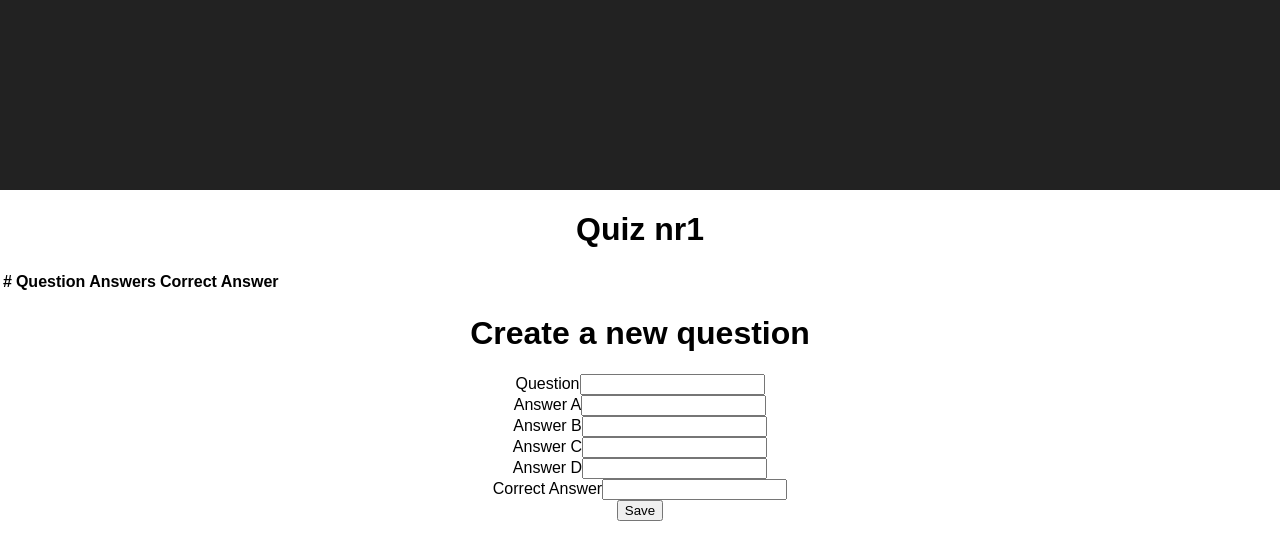
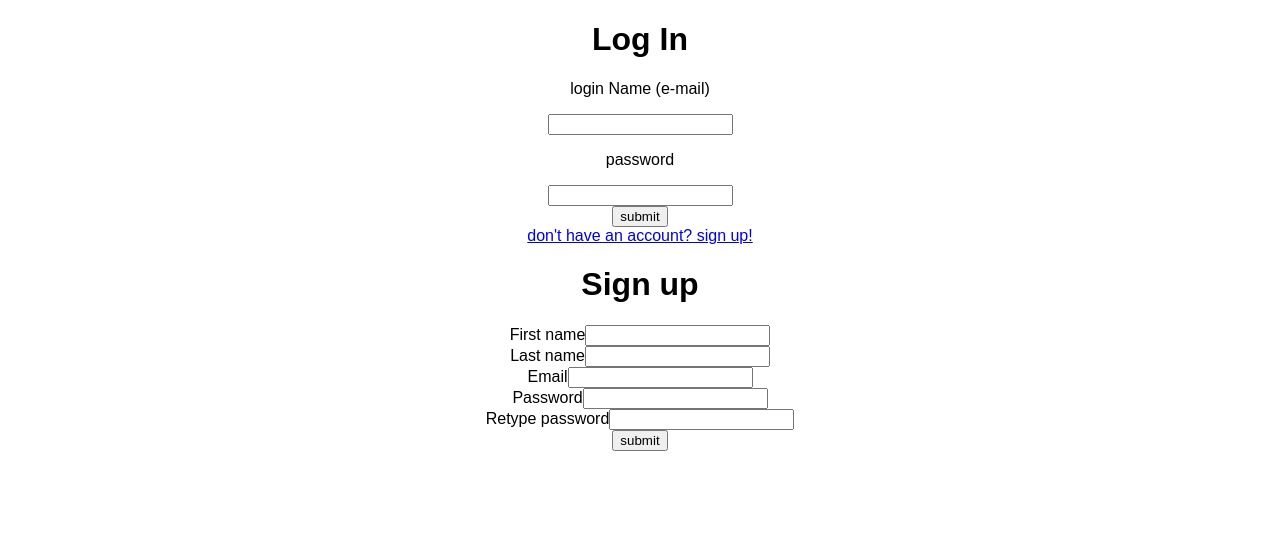
Before and after one commit to kozlowskam/Frontend, a React (Create React App) app: page / in a window 1280 px wide. Shown: the top 560 px of the page. Built offline with nearby package versions, Linux system fonts and the light colour scheme.

Commit message:
log in and sign up page. need to connect still

```diff
--- a/src/App.js
+++ b/src/App.js
@@ -2,15 +2,16 @@ import React, { Component } from "react";
 import logo from "./logo.svg";
 import "./App.css";
 import Quiz from "./components/QuestionsList";
+import Login from "./components/LoginComponent"
+import SignUp from "./components/SignUpComponent"
+
 
 class App extends Component {
   render() {
     return (
       <div className="App">
-        <header className="App-header">
-          <h1 className="App-title" />
-        </header>
-        <Quiz />
+        <Login/>
+        <SignUp/>
       </div>
     );
   }
--- /dev/null
+++ b/src/components/LoginComponent.js
@@ -0,0 +1,60 @@
+import React, { PureComponent } from "react";
+import * as request from 'superagent'
+
+
+
+let logInInfo = {}
+class Login extends PureComponent {
+
+
+
+
+  handleSubmit(evt){
+    evt.preventDefault()
+    console.log(logInInfo)
+  }
+
+  handleChange(evt) {
+    const {id, value } = evt.target
+    logInInfo[id]= value
+  }
+
+
+    render() {
+      return (
+        <div className="logIn">
+        <h1>Log In</h1>
+          <form onSubmit={this.handleSubmit}>
+            <p>login Name (e-mail)</p>
+            <input
+                type="text"
+                className="input"
+                id="loginName"
+
+                onChange={this.handleChange}
+            />
+            <p>password</p>
+            <div>
+            <input
+                type="text"
+                className="input"
+                id="password"
+
+                onChange={this.handleChange}
+            />
+            </div>
+            <div>
+              <button
+                type="submit"
+                className="SubmitButton"
+                id="loginButton"
+                >submit</button>
+            </div>
+          </form>
+          <a href='url'>don't have an account? sign up!</a>
+        </div>
+      );
+    }
+  }
+
+  export default Login;
--- a/src/components/QuestionForm.js
+++ b/src/components/QuestionForm.js
@@ -10,6 +10,7 @@ class QuestionForm extends PureComponent {
 
   handleChange = event => {
     const { name, value } = event.target;
+    console.log(event.target.value)
 
     this.setState({
       [name]: value
@@ -25,7 +26,6 @@ class QuestionForm extends PureComponent {
           <input
             name="question"
             id="question"
-            value={this.state.question || initialValues.question || ""}
             onChange={this.handleChange}
           />
         </div>
--- /dev/null
+++ b/src/components/SignUpComponent.js
@@ -0,0 +1,55 @@
+import React, { PureComponent } from "react";
+import * as request from 'superagent'
+
+let signUpInfo = {}
+
+class SignUp extends PureComponent {
+
+    fieldNames=["First name", "Last name", "Email", "Password",
+     "Retype password"]
+
+     handleSubmit(evt){
+        evt.preventDefault()
+        console.log(signUpInfo)
+      }
+
+
+    handleChange(evt) {
+        const {id, value } = evt.target
+        signUpInfo[id]= value
+      }
+
+    render() {
+      return (
+            <div>
+
+                <h1>Sign up</h1>
+                <form onSubmit={this.handleSubmit}>
+                    {this.fieldNames.map((fieldId) =>
+                    <div>
+                        <span>{ fieldId }</span>
+                        <input
+                            type="text"
+                            className="input"
+                            id={fieldId}
+                            onChange={this.handleChange}
+                            />
+                    </div>
+                    )}
+
+                    <div>
+                        <button
+                            type="submit"
+                            className="submitButton"
+                            onClick={this.handleSubmit.bind(this)}
+                            id='SignupButton'
+                            >submit</button>
+                    </div>
+                </form>
+            </div>
+
+              );
+    }
+  }
+
+  export default SignUp;
```
